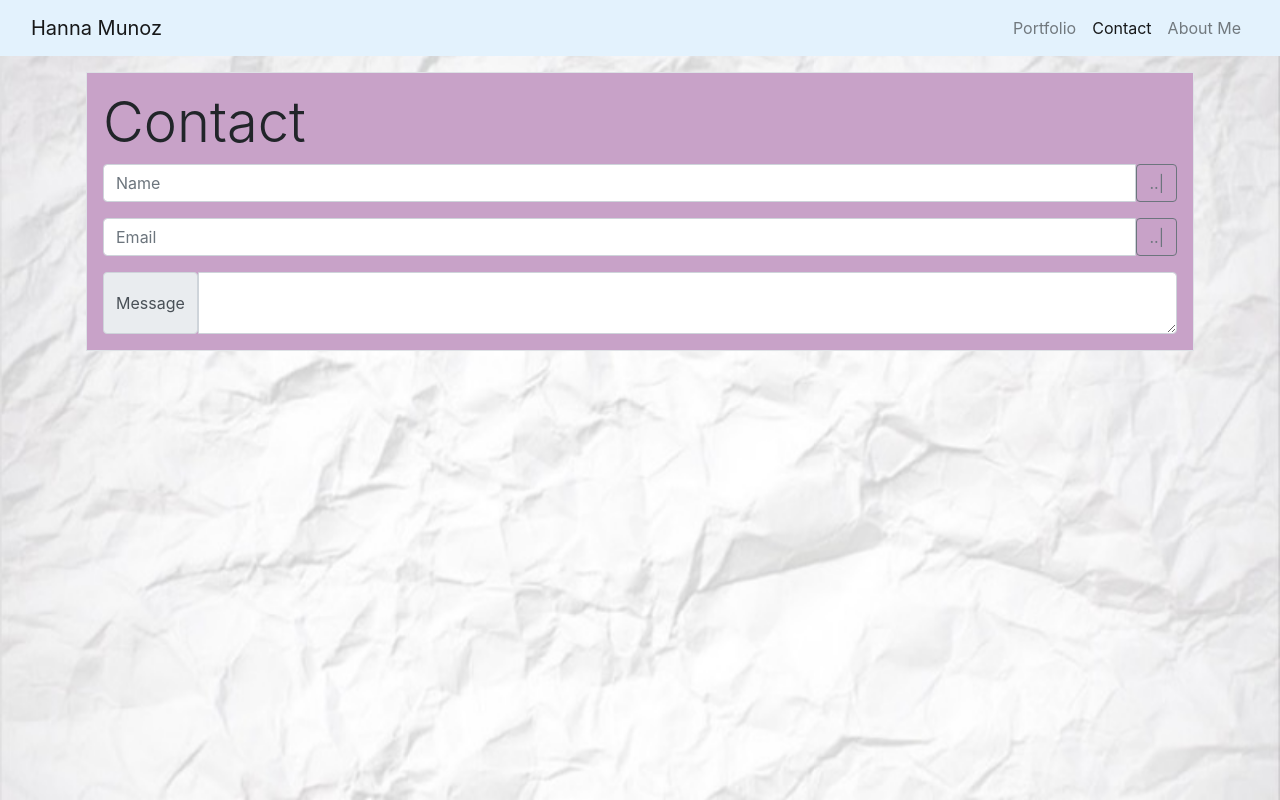
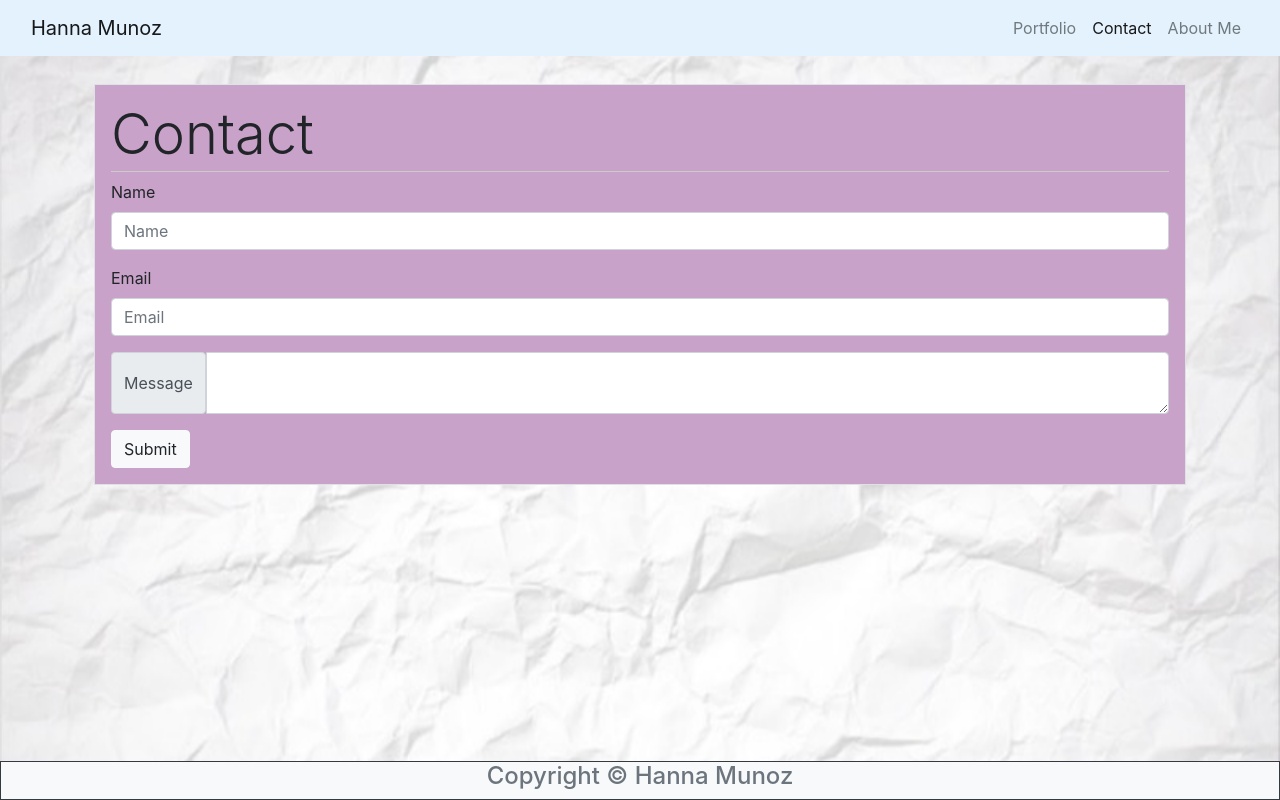
Before and after one commit to hannamunoz/responsive.portfolio, a plain HTML site: page html/contact.html in a window 1280 px wide. Drawn offline with nearby package versions, Linux system fonts and the light colour scheme.

Commit message:
adding footer across all pages

```diff
--- a/css/index.css
+++ b/css/index.css
@@ -11,3 +11,15 @@
     width:100%;
     height:100%;
 }
+
+.break {
+    border-bottom:1px solid #CCC;
+    float:left;
+    width:100%;
+    padding-bottom:3px;
+}
+
+.footer-margin {
+    position: absolute;
+    bottom: 0;
+}
--- a/html/contact.html
+++ b/html/contact.html
@@ -23,7 +23,7 @@
     </div>
 
     <!-- Navbar Bootstrap -->
-    <nav class="navbar navbar-expand-lg navbar-light" style="background-color: #e3f2fd;">
+    <nav class="navbar navbar-expand-lg navbar-light mb-1" style="background-color: #e3f2fd;">
         <div class="container-fluid">
             <a class="navbar-brand" href="../index.html">Hanna Munoz</a>
             <button class="navbar-toggler" type="button" data-toggle="collapse" data-target="#navbarNav"
@@ -47,26 +47,37 @@
     </nav>
 
     <!-- Contact Form -->
-    <div class="container-sm p-3">
+    <div class="container-sm p-4">
 
         <!-- Header -->
         <div class="container-sm p-3 border" style="background-color: #c8a2c8;">
-            <h1 class="display-4">Contact</h1>
-            <div class="input-group mb-3">
-                <input type="text" class="form-control" placeholder="Name" aria-label="Recipient's username"
-                    aria-describedby="button-addon2">
-                <button class="btn btn-outline-secondary" type="button" id="button-addon2">..|</button>
+            <h1 class="display-4 break">Contact</h1>
+            <form>
+                <div class="form-group">
+                    <label for="name">Name</label>
+                    <input type="email" class="form-control" id="name" aria-describedby="emailHelp"
+                        placeholder="Name">
                 </div>
-            <div class="input-group mb-3">
-                <input type="text" class="form-control" placeholder="Email" aria-label="Recipient's username"
-                    aria-describedby="button-addon2">
-                <button class="btn btn-outline-secondary" type="button" id="button-addon2">..|</button>
+                <div class="form-group">
+                    <label for="emailaddress">Email</label>
+                    <input type="password" class="form-control" id="emailaddress" placeholder="Email">
                 </div>
                 <div class="input-group">
                     <span class="input-group-text">Message</span>
                     <textarea class="form-control" aria-label="With textarea"></textarea>
                 </div>
+                <div class="pt-3">
+                    <button type="button" class="btn btn-light">Submit</button>
                 </div>
+            </form>
+        </div>
+    </div>
+
+    <!-- Sticky Footer -->
+    <div class="container-fluid">
+        <footer class="fixed-bottom bg-light footer-font-style text-muted border border-dark">
+            <h4 class="text-center">Copyright &#169 Hanna Munoz</h4>
+        </footer>
     </div>
 
     <!-- Bootstrap JavaScript -->
```
Also changed, not shown: html/aboutme.html (+17 -5 lines), html/portfolio.html (+10 -3 lines), index.html (+7 -0 lines). Lines whose indentation alone changed are shown as unchanged.
